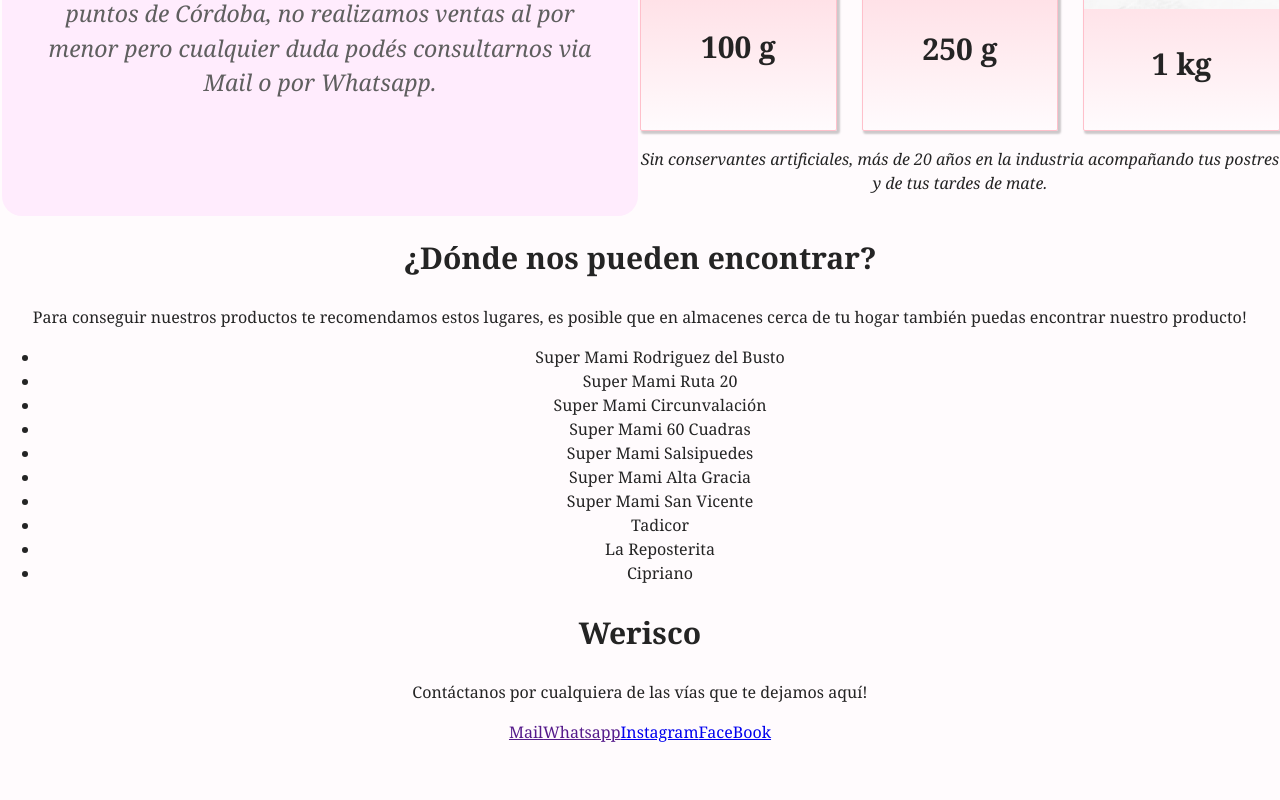
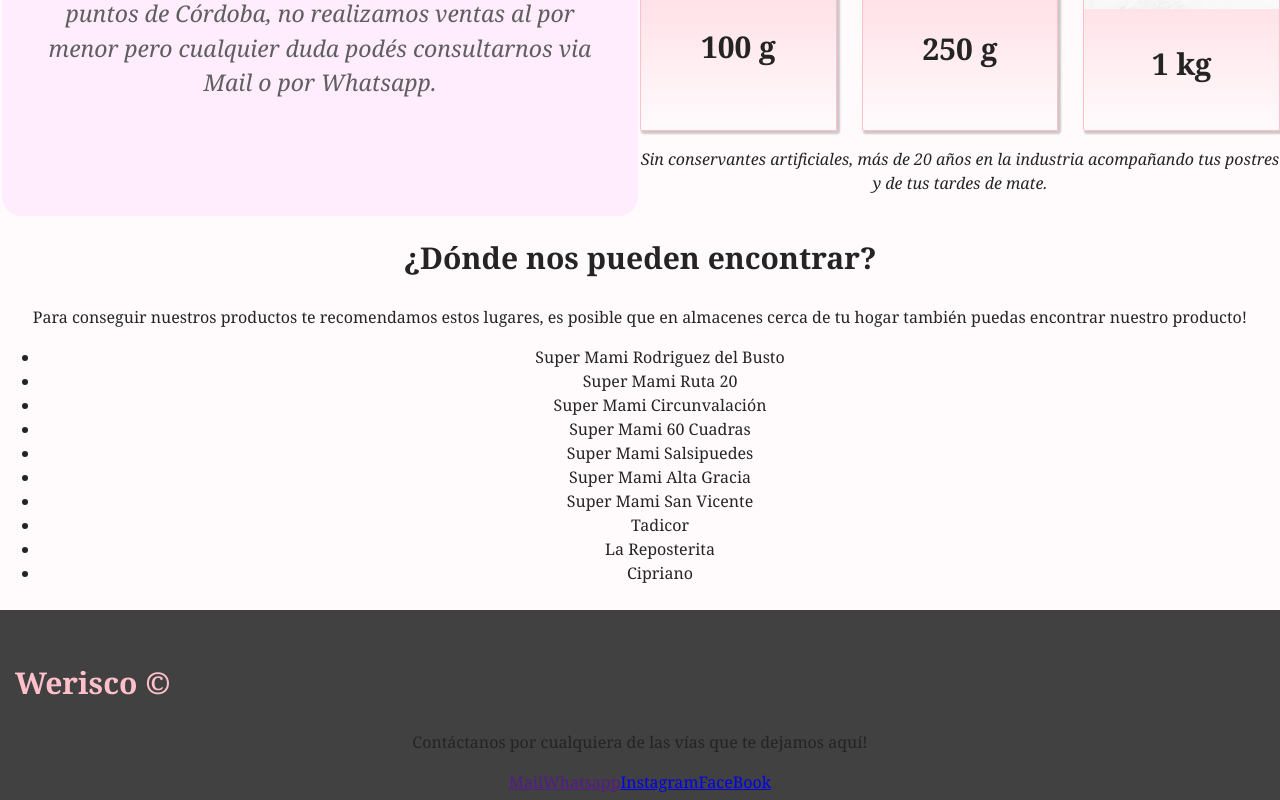
Before and after one commit to IgnacioFontaine/LandingWerisco, a React (Vite) app in the folder client/: page / in a window 1280 px wide. Shown: the part 693-1493 px from the top of the page. Before the commit the page ends 1437 px from the top, so only its background shows below. Built offline with nearby package versions, Linux system fonts and the light colour scheme.

Commit message:
footer en proceso

```diff
--- a/client/src/assets/Components/CardProduct/cardproduct.css
+++ b/client/src/assets/Components/CardProduct/cardproduct.css
@@ -15,7 +15,7 @@
 }
 
 .image-card {
-  text-align: center; /* Centra la imagen horizontalmente */
+  text-align: center;
 }
 
 .image-card img {
@@ -25,9 +25,9 @@
 
 .name-card {
 
-  text-align: center; /* Centra el nombre horizontalmente */
+  text-align: center;
   padding: 1px;
-  margin: 0px; /* Espacio alrededor del nombre */
+  margin: 0px;
 }
 
 
--- a/client/src/assets/Components/Footer/footer.css
+++ b/client/src/assets/Components/Footer/footer.css
@@ -0,0 +1,15 @@
+.footer-werisco{
+  height: 190px;
+  width: 100%;
+  background-color: rgb(65, 65, 65);
+}
+
+.footer-title{
+  font-size: 30px;
+  text-align: start;
+  justify-content: center;
+  padding-top: 50px;
+  padding-left: 15px;
+  color: pink;
+
+}
--- a/client/src/assets/Components/Footer/footer.jsx
+++ b/client/src/assets/Components/Footer/footer.jsx
@@ -1,16 +1,22 @@
+import "./footer.css"
+
 function Footer() {
 
   return (
-    <>
+    < div className="footer-werisco">
       <section >
-        <h2 id="contactos"><strong>Werisco</strong></h2>
+        <div >
+          <h2 id="contactos" className="footer-title"><strong >Werisco &#169;</strong></h2>
+        </div>
         <p>Contáctanos por cualquiera de las vías que te dejamos aquí!</p>
-        <a href="" target="_blank">Mail</a>
-        <a href="" target="_blank">Whatsapp</a>
-        <a href="https://www.instagram.com/werisco_/" target="_blank">Instagram</a>
-        <a href="https://www.facebook.com/Werisco" target="_blank">FaceBook</a>
+        <div className="footer-link-contenedor">
+          <a href="" target="_blank">Mail</a>
+          <a href="" target="_blank">Whatsapp</a>
+          <a href="https://www.instagram.com/werisco_/" target="_blank" className="footer-link">Instagram</a>
+          <a href="https://www.facebook.com/Werisco" target="_blank" className="footer-link">FaceBook</a>
+        </div>
       </section>
-    </>
+    </ div>
   )
 }
 
```
